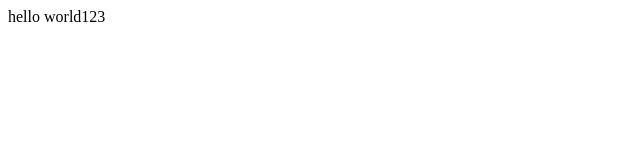
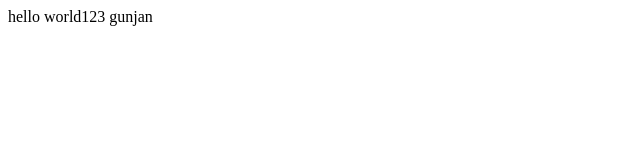
Before and after one commit to gunjanbhadoria/bitstreaks-demo, a plain HTML site: page index.html in a window 1280 px wide. Shown: the full height of the page, 0-640 px from the left. Drawn offline with Linux system fonts and the light colour scheme.

Commit message:
changes to be check in gunjan

```diff
--- a/index.html
+++ b/index.html
@@ -1,3 +1,3 @@
 <head>
-    <p>hello world123</p>
+    <p>hello world123 gunjan</p>
 </head>
```
